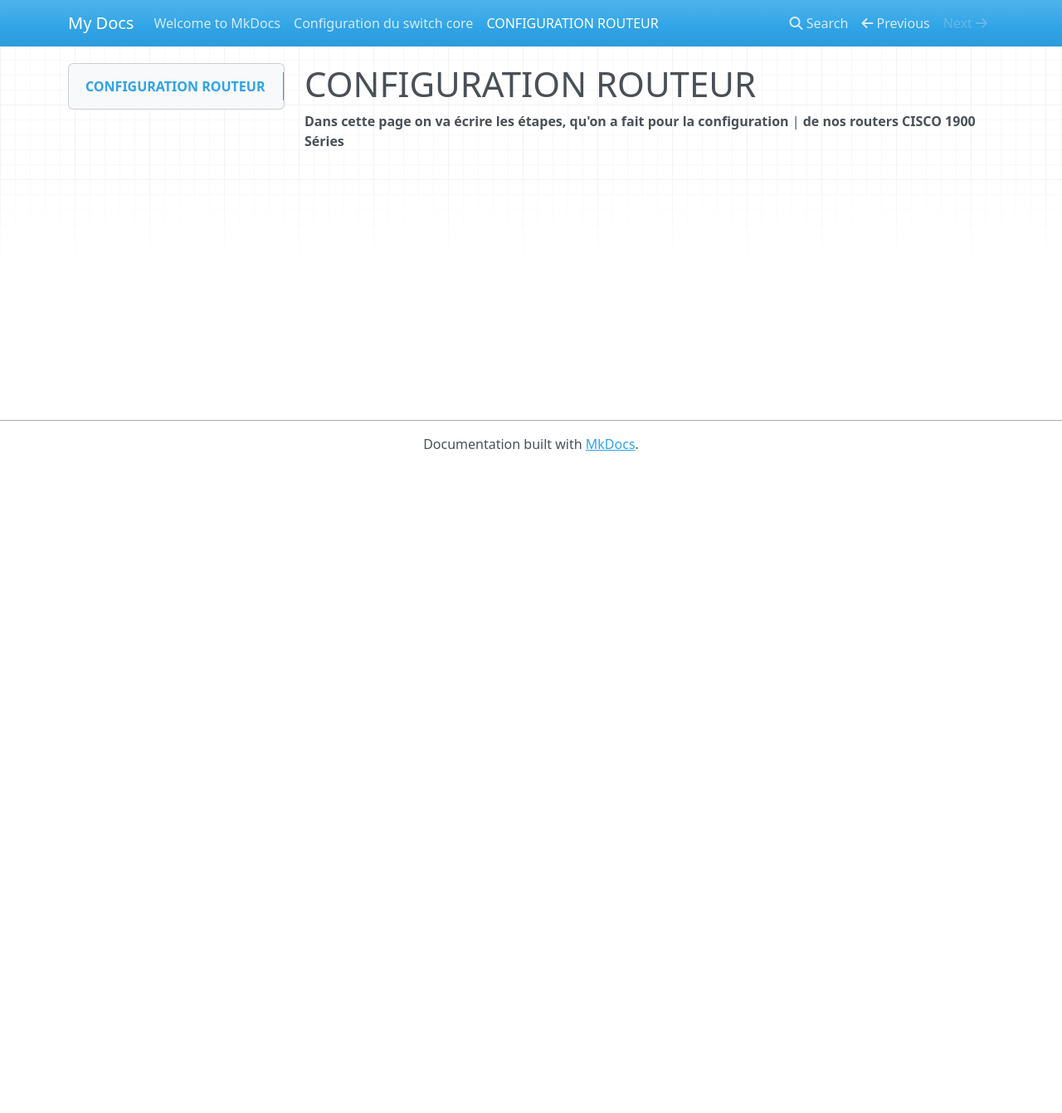
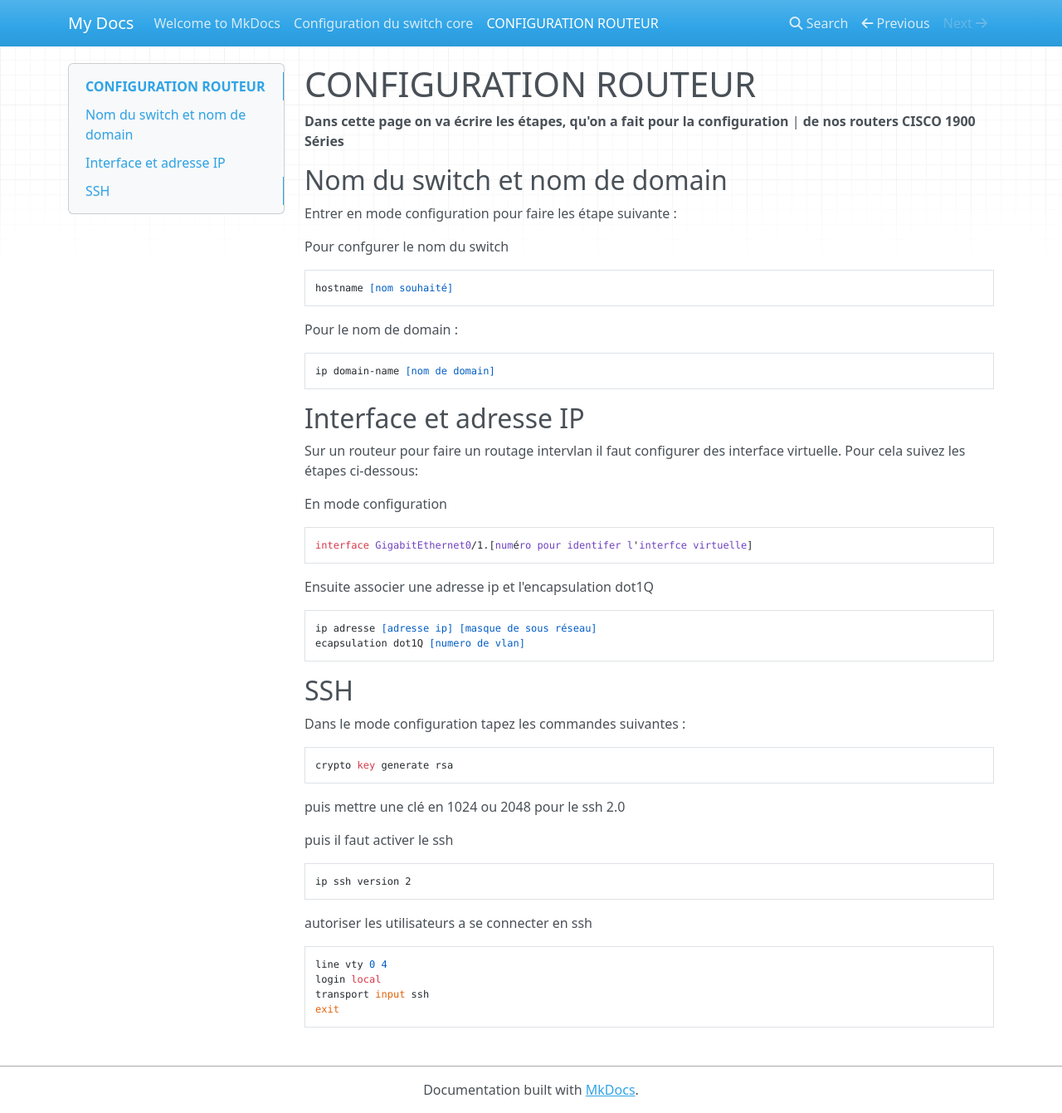
Before and after one commit to Julesgris/Anne-2025-2026, an MkDocs documentation site: the page built from docs/conf_router.md, in a window 1280 px wide and 1341 px high. Shown: the whole window at 83% size. Built offline with MkDocs 1.6.1, drawn with Linux system fonts in a browser that asks for light colours; nearby versions of some CDN libraries.

Commit message:
modif routeur

````diff
--- a/docs/conf_router.md
+++ b/docs/conf_router.md
@@ -1,3 +1,49 @@
 # CONFIGURATION ROUTEUR
 **Dans cette page on va écrire les étapes, qu'on a fait pour la configuration** |
 **de nos routers CISCO 1900 Séries**
+
+## Nom du switch et nom de domain
+
+Entrer en mode configuration pour faire les étape suivante :
+
+Pour confgurer le nom du switch
+```
+hostname [nom souhaité]
+```
+Pour le nom de domain :
+```
+ip domain-name [nom de domain]
+```
+## Interface et adresse IP
+Sur un routeur pour faire un routage intervlan il faut configurer des interface virtuelle. Pour cela suivez les étapes ci-dessous:
+
+En mode configuration
+```
+interface GigabitEthernet0/1.[numéro pour identifer l'interfce virtuelle]
+```
+Ensuite associer une adresse ip et l'encapsulation dot1Q
+```
+ip adresse [adresse ip] [masque de sous réseau]
+ecapsulation dot1Q [numero de vlan]
+```
+## SSH
+Dans le mode configuration tapez les commandes suivantes :
+
+```
+crypto key generate rsa
+```
+puis mettre une clé en 1024 ou 2048 pour le ssh 2.0
+
+puis il faut activer le ssh
+
+```
+ip ssh version 2
+```
+autoriser les utilisateurs a se connecter en ssh
+
+```
+line vty 0 4
+login local
+transport input ssh
+exit
+```
````
Also changed, not shown: docs/Conf_switch.md (+1 -3 lines).
